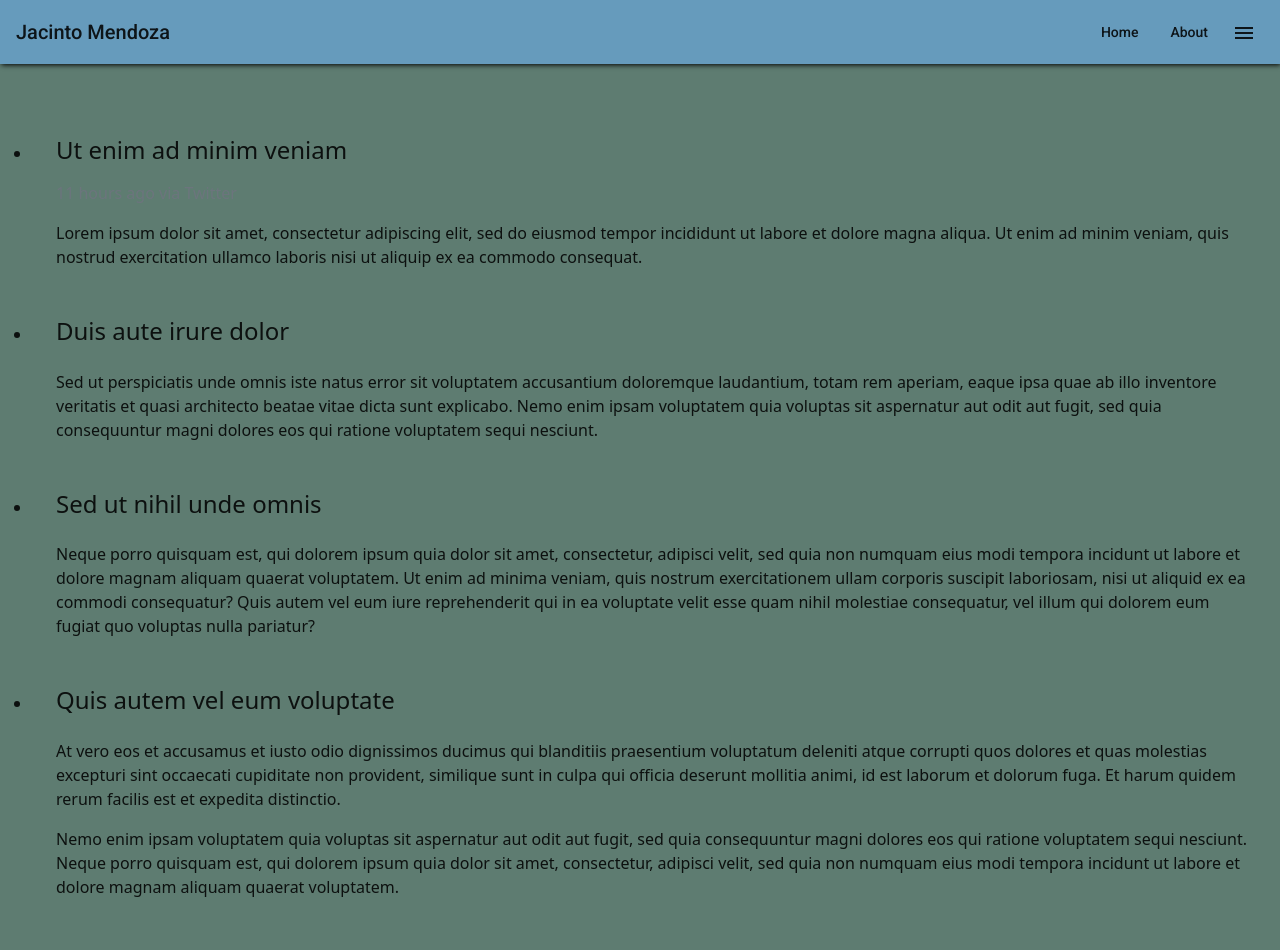
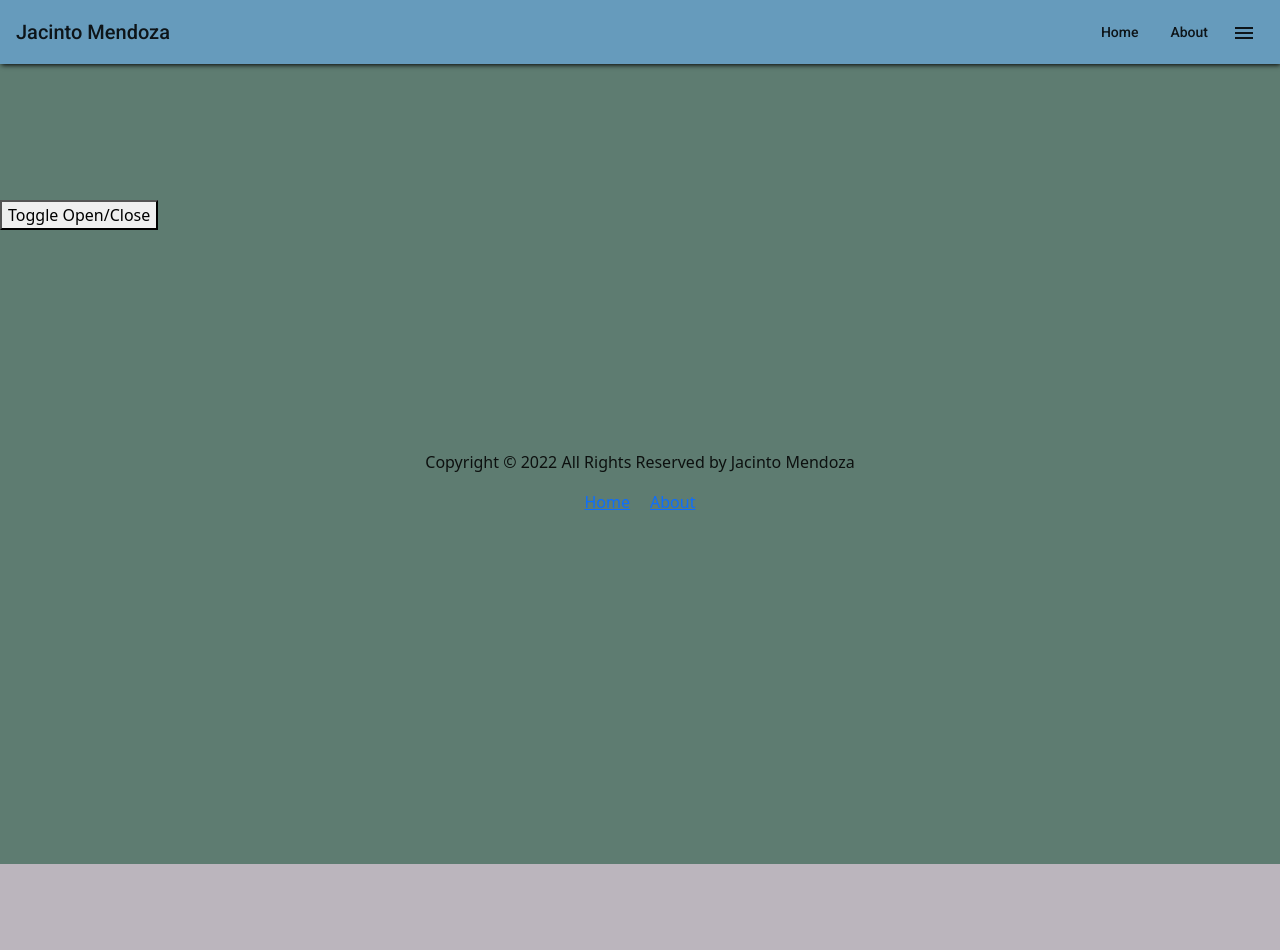
Before and after one commit to jacintomendoza/portfolio, an Angular app: page /about in a window 1280 px wide. Shown: the top 950 px of the page. After the commit the page ends 864 px from the top, so only its background shows below. Built offline with nearby package versions, Linux system fonts and the light colour scheme.

Commit message:
fix load, initial animation

```diff
--- a/src/app/about/about.component.html
+++ b/src/app/about/about.component.html
@@ -1,75 +1,20 @@
-<!-- Timeline -->
-<div class="row mt-5">
-    <div class="col-md-12">
-    <div class="timeline-main">
-        <!-- Timeline Wrapper -->
-        <ul class="stepper stepper-vertical timeline timeline-basic">
 
-            <li>
-                <!--Section Title -->
-                <a href="#!">
-                    <span class="circle primary-color z-depth-1-half"></span>
-                </a>
+<section>
+    <br>
+    <br>
+    <br>
+    <br>
+    <br>
+    <nav>
+        <button type="button" (click)="toggle()">Toggle Open/Close</button>
+      </nav>
 
-                <!-- Section Description -->
-                <div class="step-content z-depth-1 ml-xl-0 p-4">
-                    <h4 class="font-weight-bold">Ut enim ad minim veniam</h4>
-                    <p class="text-muted mt-3">11 hours ago via Twitter</p>
-                    <p class="mb-0">Lorem ipsum dolor sit amet, consectetur adipiscing elit, sed do eiusmod tempor incididunt ut labore et dolore magna aliqua. Ut enim ad minim veniam, quis nostrud exercitation ullamco laboris nisi ut aliquip ex ea commodo consequat.</p>
-                </div>
-            </li>
-            <li class="timeline-inverted">
-                <!--Section Title -->
-                <a href="#!">
-                    <span class="circle warning-color z-depth-1-half"></span>
-                </a>
-
-                <!-- Section Description -->
-                <div class="step-content z-depth-1 ml-xl-0 p-4">
-                    <h4 class="font-weight-bold">Duis aute irure dolor</h4>
-                    <p class=" mt-4 mb-0">Sed ut perspiciatis unde omnis iste natus error sit voluptatem accusantium doloremque laudantium, totam rem aperiam, eaque ipsa quae ab illo inventore veritatis et quasi architecto beatae vitae dicta sunt explicabo. Nemo enim ipsam voluptatem quia voluptas sit aspernatur aut odit aut fugit, sed quia consequuntur magni dolores eos qui ratione voluptatem sequi nesciunt.</p>
-                </div>
-            </li>
-            <li>
-                <!--Section Title -->
-                <a href="#!">
-                    <span class="circle danger-color z-depth-1-half"></span>
-                </a>
-
-                <!-- Section Description -->
-                <div class="step-content z-depth-1 ml-xl-0 p-4">
-                    <h4 class="font-weight-bold">Sed ut nihil unde omnis</h4>
-                    <p class="mt-4 mb-0">Neque porro quisquam est, qui dolorem ipsum quia dolor sit amet, consectetur, adipisci velit, sed quia non numquam eius modi tempora incidunt ut labore et dolore magnam aliquam quaerat voluptatem. Ut enim ad minima veniam, quis nostrum exercitationem ullam corporis suscipit laboriosam, nisi ut aliquid ex ea commodi consequatur? Quis autem vel eum iure reprehenderit qui in ea voluptate velit esse quam nihil molestiae consequatur, vel illum qui dolorem eum fugiat quo voluptas nulla pariatur?</p>
-                </div>
-            </li>
-            <li class="timeline-inverted">
-                <!--Section Title -->
-                <a href="#!">
-                    <span class="circle info-color z-depth-1-half"></span>
-                </a>
-
-                <!-- Section Description -->
-                <div class="step-content z-depth-1 ml-xl-0 p-4">
-                    <h4 class="font-weight-bold"> Quis autem vel eum voluptate</h4>
-                    <p class="mt-4">At vero eos et accusamus et iusto odio dignissimos ducimus qui blanditiis praesentium voluptatum deleniti atque corrupti quos dolores et quas molestias excepturi sint occaecati cupiditate non provident, similique sunt in culpa qui officia deserunt mollitia animi, id est laborum et dolorum fuga. Et harum quidem rerum facilis est et expedita distinctio.</p>
-                    <p class="mb-0">Nemo enim ipsam voluptatem quia voluptas sit aspernatur aut odit aut fugit, sed quia consequuntur magni dolores eos qui ratione voluptatem sequi nesciunt. Neque porro quisquam est, qui dolorem ipsum quia dolor sit amet, consectetur, adipisci velit, sed quia non numquam eius modi tempora incidunt ut labore et dolore magnam aliquam quaerat voluptatem. </p>
-                </div>
-            </li>
-            <li>
-                <!--Section Title -->
-                <a href="#!">
-                    <span class="circle success-color z-depth-1-half"></span>
-                </a>
-
-                <!-- Section Description -->
-                <div class="step-content z-depth-1 ml-xl-0 p-4">
-                    <h4 class="font-weight-bold">Mussum ipsum cacilds</h4>
-                    <p class="mt-4 mb-0">Nam libero tempore, cum soluta nobis est eligendi optio cumque nihil impedit quo minus id quod maxime placeat facere possimus, omnis voluptas assumenda est, omnis dolor repellendus. Temporibus autem quibusdam et aut officiis debitis aut rerum necessitatibus saepe eveniet ut et voluptates repudiandae sint et molestiae non recusandae. Itaque earum rerum hic tenetur a sapiente delectus, ut aut reiciendis voluptatibus maiores alias consequatur aut perferendis doloribus asperiores repellat.</p>
-                </div>
-            </li>
-        </ul>
-        <!-- Timeline Wrapper -->
-        </div>
-    </div>
-  </div>
-  <!-- Timeline -->
+      <div [@openClose]="isOpen ? 'open' : 'closed'" class="open-close-container">
+        <li>Test</li>
+        <li>Test</li>
+        <li>Test</li>
+        <li>Test</li>
+        <li>Test</li>
+        <p>The box is now {{ isOpen ? 'Open' : 'Closed' }}!</p>
+      </div>
+</section>
--- a/src/app/about/about.component.scss
+++ b/src/app/about/about.component.scss
@@ -0,0 +1,13 @@
+:host {
+    display: block;
+    margin-top: 1rem;
+  }
+
+  .open-close-container {
+    border: 1px solid #dddddd;
+    margin-top: 1em;
+    padding: 20px 20px 0px 20px;
+    color: #000000;
+    font-weight: bold;
+    font-size: 20px;
+  }
--- a/src/app/about/about.component.ts
+++ b/src/app/about/about.component.ts
@@ -1,15 +1,54 @@
-import { Component, OnInit } from '@angular/core';
+import { Component, OnInit, HostBinding, Inject, HostListener } from '@angular/core';
+import { trigger, state, style, animate, transition } from '@angular/animations';
+import { DOCUMENT } from '@angular/common';
 
 @Component({
   selector: 'app-about',
   templateUrl: './about.component.html',
-  styleUrls: ['./about.component.scss']
+  styleUrls: ['./about.component.scss'],
+  animations: [
+    trigger('openClose', [
+      state('open', style({
+        transform: 'translateY(0)',
+        height: '200px',
+        opacity: 1,
+        backgroundColor: 'blue'
+      })),
+      state('closed', style({
+        transform: 'translateY(5%)',
+        height: '200px',
+        opacity: 0,
+        backgroundColor: 'blue'
+      })),
+      transition('closed => open', [
+        animate('500ms ease-in-out'),
+      ]),
+      transition('open => closed', [
+        animate('0.5s')
+      ]),
+    ]),
+  ],
 })
 export class AboutComponent implements OnInit {
-
-  constructor() { }
+  isOpen = false;
+  constructor(@Inject(DOCUMENT) private document: Document) { }
 
   ngOnInit(): void {
   }
 
+  @HostListener("window:scroll", [])
+  onWindowScroll(){
+    console.log(window.scrollY);
+    if (window.scrollY > 2){
+      this.isOpen = true;
+    }
+    else {
+      this.isOpen = false;
+    }
+  }
+
+  toggle() {
+    this.isOpen = !this.isOpen;
+  }
+
 }
--- a/src/app/signup/signup.component.html
+++ b/src/app/signup/signup.component.html
@@ -1,10 +1,10 @@
-<h2>For authorized users only</h2>
 
 <main>
     <section class="welcome">
         <div class="hero-container">
             <div class="hero-text">
-                  <mat-stepper linear #stepper>
+                <mat-spinner *ngIf="isUploadingAccount"></mat-spinner>
+                <mat-stepper linear #stepper>
                     <mat-step [stepControl]="firstFormGroup">
                       <form [formGroup]="firstFormGroup">
                         <ng-template matStepLabel>Create your account</ng-template>
@@ -50,6 +50,7 @@
                     </mat-step>
 
                     <mat-step>
+
                         <ng-template matStepLabel>Review details</ng-template>
                         <h1>Review Details.</h1>
                         <mat-list>
@@ -80,8 +81,9 @@
     </section>
 
     <section>
-
-        <button mat-button (click)="getAccounts()" style="background-color: pink">Click Me to Retrieve Accounts!</button>
+        <button mat-button (click)="getAccounts()" style="background-color: pink">Click Me to Retrieve Accounts!
+            <mat-spinner *ngIf="isLoadingAccounts"></mat-spinner>
+        </button>
         <mat-expansion-panel>
             <mat-expansion-panel-header>
               <mat-panel-title>
@@ -91,6 +93,7 @@
                 <!-- This is a summary of the content -->
               </mat-panel-description>
             </mat-expansion-panel-header>
+
             <div *ngFor="let account of accounts">
                 <strong>First Name:</strong> {{account.firstName}}<br>
                 <strong>Last Name:</strong> {{account.lastName}}<br>
@@ -100,4 +103,5 @@
             </div>
         </mat-expansion-panel>
     </section>
+
 </main>
--- a/src/app/signup/signup.component.scss
+++ b/src/app/signup/signup.component.scss
@@ -7,7 +7,6 @@
   position: relative;
 }
 
-
 .hero-text {
     text-align: center;
     position: absolute;
@@ -16,14 +15,6 @@
     transform: translate(-50%, -50%);
     // color: white;
   }
-
-.hero-text h1 {
-    font-size: 35px;
-}
-
-.hero-text p {
-    font-size: 17px;
-}
 
 .profile_img {
     width: 40vw;
@@ -47,3 +38,12 @@ form {
 mat-form-field {
     margin: 0px 0px 10px 0px;
 }
+
+mat-spinner {
+    stroke: red;
+}
+
+.mat-progress-spinner circle, .mat-spinner circle {
+    stroke: red;
+    color: red;
+}
--- a/src/app/signup/signup.component.ts
+++ b/src/app/signup/signup.component.ts
@@ -2,6 +2,7 @@ import { Component, OnInit } from '@angular/core';
 import { FormBuilder, FormGroup, Validators } from '@angular/forms';
 import { AccountService } from '../account.service';
 import { Account } from '../account.model';
+import { Router } from '@angular/router';
 
 @Component({
   selector: 'app-signup',
@@ -14,10 +15,16 @@ export class SignupComponent implements OnInit {
   hide = true;
   hide2 = true;
   newAccount: Account = { id: 0, firstName: '', lastName: '', email: '', password: '' };
+  isLoadingAccounts: boolean = false;
+  isUploadingAccount: boolean = false;
+  isUploadingAccount2: boolean = true;
+
+
 
   constructor(
     private _formBuilder: FormBuilder,
-    private accountService: AccountService) {}
+    private accountService: AccountService,
+    private router: Router) {}
 
   accounts: Account[] = [];
 
@@ -43,15 +50,18 @@ export class SignupComponent implements OnInit {
     }
 
   submit() {
-    console.log(this.firstFormGroup.value);
+    this.isUploadingAccount = true;
     this.newAccount = this.firstFormGroup.value;
-
     this.accountService.createAccount(this.newAccount).subscribe((payload) => {
+      this.isUploadingAccount = false;
+      this.router.navigate(['/home']);
     });
   }
 
   getAccounts() {
+    this.isLoadingAccounts = true;
     this.accountService.getAccounts().subscribe(payload => {
+      this.isLoadingAccounts = false;
       this.accounts = payload;
     })
   }
```
Also changed, not shown: 3 other files (tests, documents, lock files or other folders).
